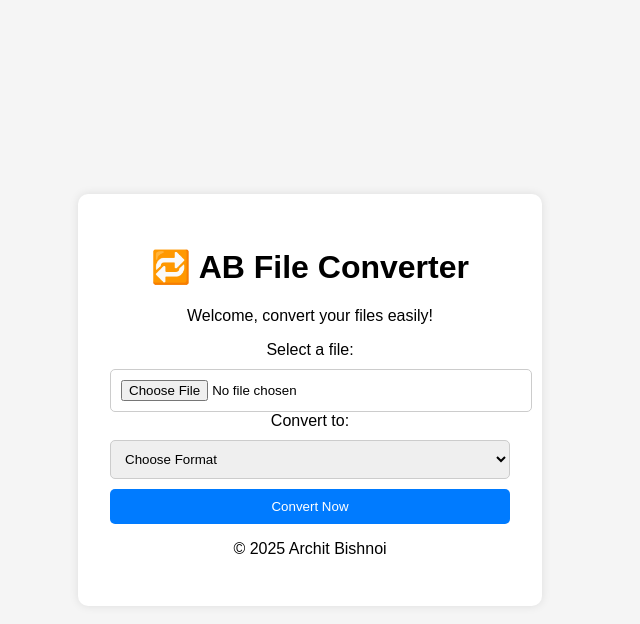
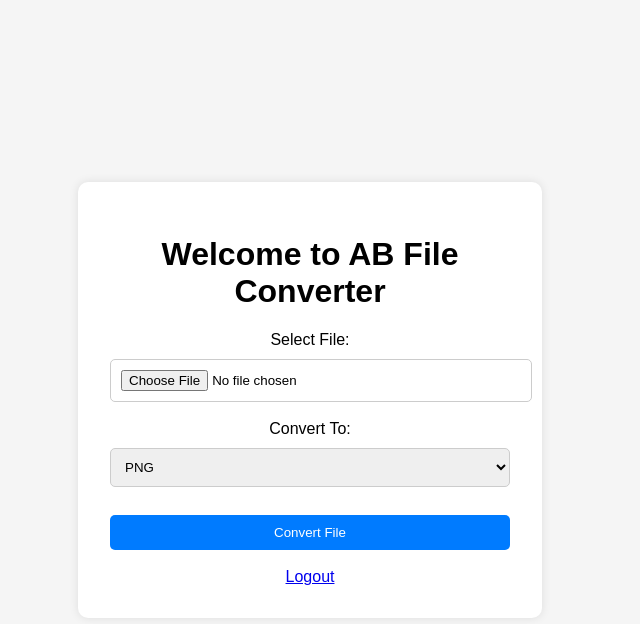
Before and after one commit to Archit0029/file-converter-website, a Flask app: template templates/index.html in a window 1280 px wide. Shown: the top 624 px of the page, without its empty margins (330-970 px from the left). Run offline with Flask 3, Linux system fonts and the light colour scheme; the template is opened without the code that fills it, so the values that code supplies are empty.

Commit message:
Update index.html

```diff
--- a/templates/index.html
+++ b/templates/index.html
@@ -1,52 +1,32 @@
-<!-- templates/dashboard.html -->
 <!DOCTYPE html>
 <html lang="en">
 <head>
   <meta charset="UTF-8">
-  <title>AB File Converter – Dashboard</title>
+  <title>AB File Converter</title>
   <link rel="stylesheet" href="{{ url_for('static', filename='css/style.css') }}">
 </head>
 <body>
   <div class="container">
-    <header>
-      <h1>🔁 AB File Converter</h1>
-      <p>Welcome, convert your files easily!</p>
-    </header>
+    <h1>Welcome to AB File Converter</h1>
 
-    <main>
-      <form id="convertForm" method="POST" enctype="multipart/form-data" action="/convert">
-        <div class="form-group">
-          <label>Select a file:</label>
-          <input type="file" name="file" required>
-        </div>
+    <form action="/convert" method="POST" enctype="multipart/form-data">
+      <label for="file">Select File:</label><br>
+      <input type="file" name="file" required><br><br>
 
-        <div class="form-group">
-          <label>Convert to:</label>
-          <select name="format" required>
-            <option value="">Choose Format</option>
-            <option value="jpg">PDF ➜ Images (JPG)</option>
-            <option value="mp4">MP3 ➜ MP4 (video)</option>
-            <option value="txt">PDF ➜ Text</option>
-            <option value="ocr">Image ➜ Text (OCR)</option>
-            <option value="imgtext">Text ➜ Image</option>
-            <option value="pdf">Image ➜ PDF</option>
-          </select>
-        </div>
+      <label for="format">Convert To:</label><br>
+      <select name="format" required>
+        <option value="png">PNG</option>
+        <option value="jpg">JPG</option>
+        <option value="jpeg">JPEG</option>
+        <option value="webp">WEBP</option>
+        <option value="pdf">PDF</option>
+      </select><br><br>
 
-        <button type="submit">Convert Now</button>
-      </form>
+      <button type="submit">Convert File</button>
+    </form>
 
-      {% if download_url %}
-        <div class="result-box">
-          <p>✅ File Converted!</p>
-          <a href="{{ download_url }}" download>Download File</a>
-        </div>
-      {% endif %}
-    </main>
-
-    <footer>
-      <p>&copy; 2025 Archit Bishnoi</p>
-    </footer>
+    <br>
+    <a href="/logout">Logout</a>
   </div>
 </body>
 </html>
```
